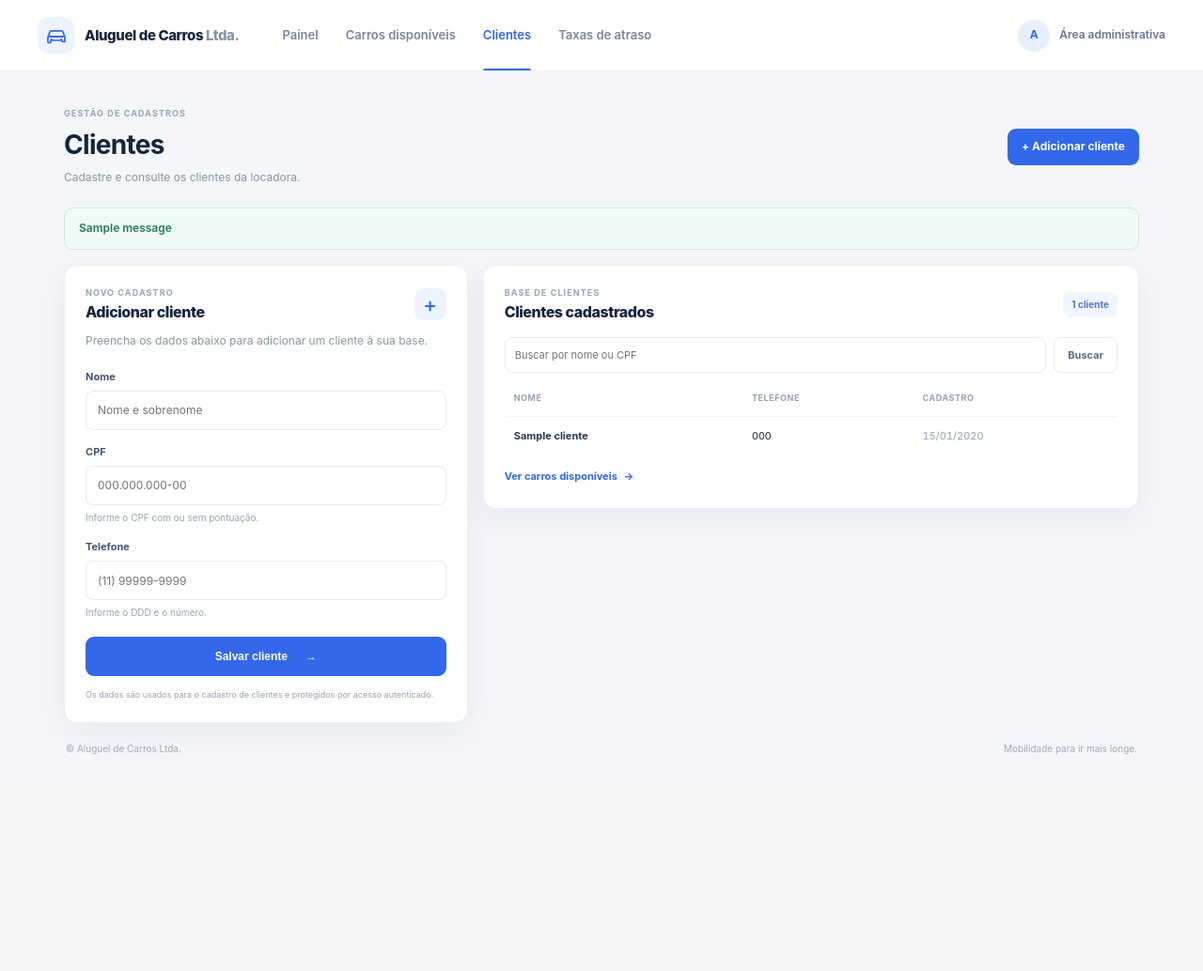
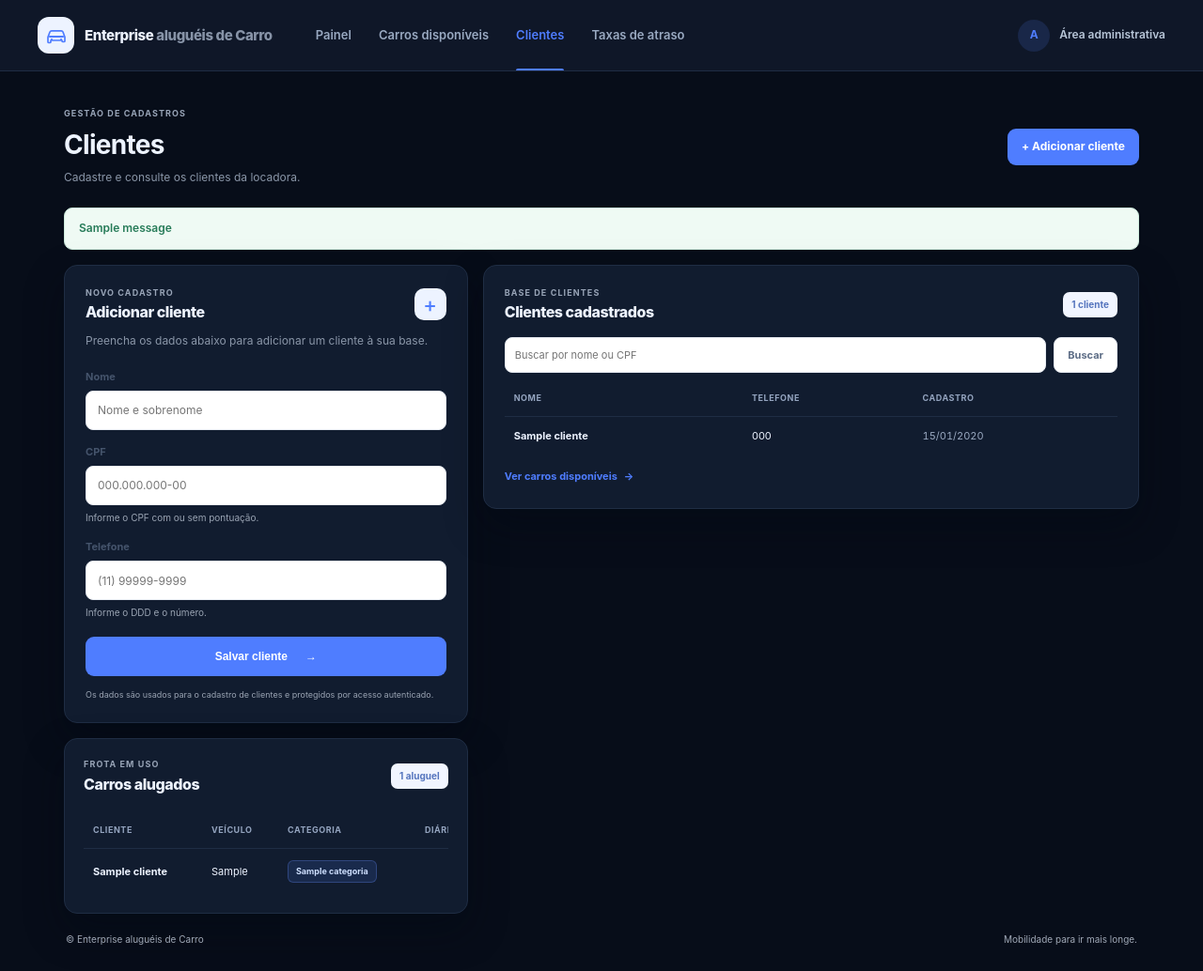
Before and after one commit to yandraketlen-png/projeto-aluguel-de-veiculos-front-end-, a Django app: page /clientes/ in a window 1280 px wide. Shown: the whole page at 94% size. Before the commit the page ends 803 px from the top, so only its background shows below. Run offline with Django 5.2, Linux system fonts and the light colour scheme; a user stored in the database is signed in; tables that the repository leaves empty hold one stand-in row (values such as "Sample post"); one stand-in notice (Sample message) is shown.

Commit message:
feat: improve client access and add vehicle admin registration

```diff
--- a/core/forms.py
+++ b/core/forms.py
@@ -3,7 +3,7 @@ import re
 from django import forms
 
 from .catalogo import CARROS_DISPONIVEIS
-from .models import Cliente
+from .models import Categoria, Cliente, Veiculo
 
 
 class ClienteForm(forms.ModelForm):
@@ -34,6 +34,36 @@ class ClienteForm(forms.ModelForm):
         return re.sub(r"\D", "", self.cleaned_data["telefone"])
 
 
+class VeiculoForm(forms.ModelForm):
+    placa = forms.CharField(
+        label="Placa",
+        help_text="Informe a placa do veículo, sem espaços.",
+        widget=forms.TextInput(attrs={"placeholder": "ABC1D23", "autocomplete": "off"}),
+    )
+    chassi = forms.CharField(
+        label="Nº do chassi",
+        help_text="Informe o número do chassi do veículo.",
+        widget=forms.TextInput(attrs={"placeholder": "9BWZZZ377VT123456", "autocomplete": "off"}),
+    )
+
+    class Meta:
+        model = Veiculo
+        fields = ["nome", "marca", "placa", "chassi", "categoria", "diaria"]
+        widgets = {
+            "nome": forms.TextInput(attrs={"placeholder": "Toyota Corolla"}),
+            "marca": forms.TextInput(attrs={"placeholder": "Toyota"}),
+            "categoria": forms.Select(attrs={"class": "select-input"}),
+            "diaria": forms.NumberInput(attrs={"step": "0.01", "min": "0"}),
+        }
+
+    def clean_placa(self):
+        placa = re.sub(r"\s+", "", self.cleaned_data["placa"]).upper()
+        return placa
+
+    def clean_chassi(self):
+        return self.cleaned_data["chassi"].strip().upper()
+
+
 class AluguelCatalogoForm(forms.Form):
     cliente = forms.ModelChoiceField(
         label="Cliente",
--- a/core/static/core/css/dashboard.css
+++ b/core/static/core/css/dashboard.css
@@ -1,18 +1,18 @@
-:root{color-scheme:light;--bg:#f4f6fa;--surface:#fff;--ink:#17243b;--muted:#7d899d;--line:#e9edf3;--blue:#3268e9;--blue-dark:#2454cb;--navy:#101a30;--orange:#f29a4a;--green:#249675;--shadow:0 10px 35px rgba(24,43,78,.055)}
+:root{color-scheme:dark;--bg:#070d19;--surface:#111c2f;--ink:#edf3ff;--muted:#9aa8bd;--line:#1f2d44;--blue:#4f7dff;--blue-dark:#3f6fe0;--navy:#0d1729;--orange:#f29a4a;--green:#29b07a;--shadow:0 18px 40px rgba(3,9,18,.38)}
 *{box-sizing:border-box}
 body{margin:0;background:var(--bg);color:var(--ink);font-family:Inter,system-ui,-apple-system,"Segoe UI",sans-serif;font-size:14px;line-height:1.55;-webkit-font-smoothing:antialiased}
 a{color:inherit;text-decoration:none}
-.topbar{height:76px;padding:0 max(28px,calc((100vw - 1200px)/2));display:flex;align-items:center;gap:46px;background:#fff;border-bottom:1px solid #edf0f5}
+.topbar{height:76px;padding:0 max(28px,calc((100vw - 1200px)/2));display:flex;align-items:center;gap:46px;background:#0f1728;border-bottom:1px solid var(--line)}
 .brand{display:flex;align-items:center;gap:11px;white-space:nowrap;font-family:Inter,system-ui,sans-serif;font-size:15px;font-weight:800;letter-spacing:-.4px}
 .brand-mark{display:grid;place-items:center;width:39px;height:39px;border-radius:12px;background:#edf3ff;color:var(--blue)}
 .brand-mark svg{width:24px;height:24px}
 .brand-muted{color:#8793a7}
 .topnav{height:100%;display:flex;align-items:center;gap:29px;flex:1}
-.nav-link{height:100%;display:flex;align-items:center;position:relative;color:#79859a;font-size:13px;font-weight:600;transition:color .2s}
+.nav-link{height:100%;display:flex;align-items:center;position:relative;color:#99a9c1;font-size:13px;font-weight:600;transition:color .2s}
 .nav-link:hover,.nav-link.active{color:var(--blue)}
 .nav-link.active:after{content:"";position:absolute;bottom:0;left:0;right:0;height:2px;background:var(--blue);border-radius:3px 3px 0 0}
-.profile-link{display:flex;align-items:center;gap:10px;font-size:12px;font-weight:600;color:#68758a;white-space:nowrap}
-.profile-avatar{width:34px;height:34px;display:grid;place-items:center;border-radius:50%;background:#e8efff;color:var(--blue);font-weight:700}
+.profile-link{display:flex;align-items:center;gap:10px;font-size:12px;font-weight:600;color:#b9c7d9;white-space:nowrap}
+.profile-avatar{width:34px;height:34px;display:grid;place-items:center;border-radius:50%;background:rgba(79,125,255,.15);color:var(--blue);font-weight:700}
 .dashboard{max-width:1200px;margin:0 auto;padding:32px 28px 25px}
 .hero{min-height:265px;position:relative;overflow:hidden;isolation:isolate;display:flex;align-items:center;padding:35px 48px;border-radius:20px;background:linear-gradient(112deg,#111b31 2%,#17294a 56%,#254879 100%);box-shadow:0 18px 42px rgba(16,31,57,.15)}
 .hero:before{content:"";position:absolute;z-index:0;inset:0;background:linear-gradient(90deg,rgba(13,24,44,.96) 0%,rgba(17,31,54,.88) 43%,rgba(17,31,54,.18) 100%)}
@@ -36,14 +36,14 @@ a{color:inherit;text-decoration:none}
 .section-heading{display:flex;align-items:end;justify-content:space-between;margin:31px 0 14px}
 .section-kicker{color:#98a4b7;font-size:9px;letter-spacing:1.1px}
 h2{margin:4px 0 0;font-family:Inter,system-ui,sans-serif;font-size:18px;line-height:1.35;letter-spacing:-.45px;font-weight:800}
-.period-pill,.panel-badge{display:inline-flex;align-items:center;gap:9px;padding:7px 11px;border:1px solid var(--line);border-radius:8px;background:#fff;color:#77849a;font-size:10px;font-weight:600}
+.period-pill,.panel-badge{display:inline-flex;align-items:center;gap:9px;padding:7px 11px;border:1px solid var(--line);border-radius:8px;background:rgba(17,28,47,.9);color:#c1d0eb;font-size:10px;font-weight:600}
 .live-dot{width:6px;height:6px;background:#37b98a;box-shadow:none}
 .filters{display:flex;gap:7px;flex-wrap:wrap;margin-bottom:16px}
-.filters a{padding:7px 12px;border:1px solid #e6eaf1;border-radius:8px;background:#fff;color:#76839a;font-size:11px;font-weight:600;transition:all .18s}
-.filters a:hover{border-color:#b9caf5;color:var(--blue)}
-.filters a.on{border-color:var(--blue);background:var(--blue);color:#fff;box-shadow:0 4px 10px rgba(50,104,233,.16)}
+.filters a{padding:7px 12px;border:1px solid var(--line);border-radius:8px;background:rgba(17,28,47,.9);color:#b6c3d8;font-size:11px;font-weight:600;transition:all .18s}
+.filters a:hover{border-color:#7ea0ff;color:var(--blue)}
+.filters a.on{border-color:var(--blue);background:var(--blue);color:#fff;box-shadow:0 4px 10px rgba(79,125,255,.2)}
 .stats-grid{display:grid;grid-template-columns:repeat(4,minmax(0,1fr));gap:14px}
-.stat-card,.panel{min-width:0;border:1px solid #edf0f5;border-radius:14px;background:var(--surface);box-shadow:var(--shadow)}
+.stat-card,.panel{min-width:0;border:1px solid var(--line);border-radius:14px;background:var(--surface);box-shadow:var(--shadow)}
 .stat-card{padding:17px 18px 15px;transition:transform .2s,box-shadow .2s}
 .stat-card:hover{transform:translateY(-2px);box-shadow:0 15px 32px rgba(24,43,78,.09)}
 .stat-top{display:flex;align-items:center;gap:10px}
@@ -63,16 +63,16 @@ h2{margin:4px 0 0;font-family:Inter,system-ui,sans-serif;font-size:18px;line-hei
 .panel{padding:20px}
 .panel-heading{display:flex;align-items:center;justify-content:space-between;gap:16px;margin-bottom:19px}
 .panel-heading h2{font-size:16px}
-.panel-badge{padding:5px 8px;background:#f7f9fc;font-size:9px}
+.panel-badge{padding:5px 8px;background:rgba(79,125,255,.12);color:#dfe9ff;border-color:rgba(79,125,255,.25);font-size:9px}
 .bars{display:grid;gap:17px}
 .bar{display:grid;gap:8px}
-.bar-label{display:flex;justify-content:space-between;gap:15px;color:#65738a;font-size:11px}
-.bar-label strong{color:#26354d;font-size:11px;font-variant-numeric:tabular-nums}
-.track{height:7px;overflow:hidden;border-radius:10px;background:#eef1f7}
+.bar-label{display:flex;justify-content:space-between;gap:15px;color:#a3afc6;font-size:11px}
+.bar-label strong{color:#edf3ff;font-size:11px;font-variant-numeric:tabular-nums}
+.track{height:7px;overflow:hidden;border-radius:10px;background:#1c2a3f}
 .fill{height:100%;min-width:2px;border-radius:10px;background:linear-gradient(90deg,#4c7df0,#80a4ff);transition:width .5s}
-.empty-note{padding:15px;border-radius:9px;background:#f7f9fc;color:#8995a8;font-size:12px}
-.fleet-panel{position:relative;overflow:hidden;padding:0;background:#fff}
-.fleet-art{height:132px;position:relative;overflow:hidden;background:linear-gradient(125deg,#e9f0ff,#f0f4fc)}
+.empty-note{padding:15px;border-radius:9px;background:#162232;color:#aab8cc;font-size:12px}
+.fleet-panel{position:relative;overflow:hidden;padding:0;background:var(--surface)}
+.fleet-art{height:132px;position:relative;overflow:hidden;background:linear-gradient(125deg,#1a2b46,#17273d)}
 .fleet-art:before,.fleet-art:after{content:"";position:absolute;border:1px solid rgba(50,104,233,.08);border-radius:50%}
 .fleet-art:before{width:200px;height:200px;right:-20px;top:-108px}
 .fleet-art:after{width:140px;height:140px;right:10px;top:-78px}
@@ -87,14 +87,14 @@ h2{margin:4px 0 0;font-family:Inter,system-ui,sans-serif;font-size:18px;line-hei
 .table-panel .panel-heading{margin-bottom:13px}
 .sc{overflow-x:auto}
 table{width:100%;min-width:650px;border-collapse:collapse;font-size:11px}
-th,td{padding:12px 10px;border-bottom:1px solid #eff2f6;text-align:left;white-space:nowrap}
-th{color:#97a2b3;font-size:9px;font-weight:700;letter-spacing:.55px;text-transform:uppercase}
+th,td{padding:12px 10px;border-bottom:1px solid var(--line);text-align:left;white-space:nowrap}
+th{color:#94a4bf;font-size:9px;font-weight:700;letter-spacing:.55px;text-transform:uppercase}
 tbody tr:last-child td{border-bottom:0}
-tbody tr:hover{background:#fafbfd}
+tbody tr:hover{background:#18263c}
 .r{text-align:right}
-.muted-cell{color:#94a0b2;font-variant-numeric:tabular-nums}
-.customer-cell{color:#293951;font-weight:700}
-.tag{display:inline-flex;padding:4px 8px;border:1px solid #e6edfb;border-radius:6px;background:#f4f7ff;color:#5075c4;font-size:9px;font-weight:700}
+.muted-cell{color:#9aa9c1;font-variant-numeric:tabular-nums}
+.customer-cell{color:#edf3ff;font-weight:700}
+.tag{display:inline-flex;padding:4px 8px;border:1px solid rgba(106,144,255,.28);border-radius:6px;background:rgba(79,125,255,.14);color:#cfe0ff;font-size:9px;font-weight:700}
 .late{color:#d9753d;font-weight:700}
 .ok{color:#249675}
 .empty-table{padding:22px 10px;color:#98a3b3;text-align:center}
@@ -106,8 +106,8 @@ tbody tr:hover{background:#fafbfd}
 .rate-row p{margin:2px 0 0;color:#929daf;font-size:10px}
 .rate-table{min-width:420px}
 .rate-table th,.rate-table td{padding:9px 7px;font-size:10px}
-.simulator-panel{position:relative;overflow:hidden;background:linear-gradient(145deg,#fff,#f8faff)}
-.simulator-panel:after{content:"";position:absolute;right:-55px;top:-70px;width:180px;height:180px;border:1px solid rgba(50,104,233,.07);border-radius:50%;box-shadow:0 0 0 22px rgba(50,104,233,.025),0 0 0 44px rgba(50,104,233,.018);pointer-events:none}
+.simulator-panel{position:relative;overflow:hidden;background:linear-gradient(145deg,#111c2e,#17283d)}
+.simulator-panel:after{content:"";position:absolute;right:-55px;top:-70px;width:180px;height:180px;border:1px solid rgba(79,125,255,.14);border-radius:50%;box-shadow:0 0 0 22px rgba(79,125,255,.035),0 0 0 44px rgba(79,125,255,.02);pointer-events:none}
 .simulator-panel h2{position:relative;z-index:1;margin-top:7px}
 .sim-intro{max-width:290px;margin:8px 0 17px;color:#909bad;font-size:11px}
 .sim{position:relative;z-index:1;display:grid;grid-template-columns:1fr 1fr;gap:10px}
--- a/core/templates/core/clientes.html
+++ b/core/templates/core/clientes.html
@@ -4,16 +4,16 @@
 {% load static %}
 <meta charset="utf-8">
 <meta name="viewport" content="width=device-width, initial-scale=1">
-<title>Clientes | Aluguel de Carros Ltda.</title>
+<title>Clientes | Enterprise aluguéis de Carro</title>
 <link rel="stylesheet" href="{% static 'core/css/dashboard.css' %}">
 </head>
 <body>
 <header class="topbar">
-  <a class="brand" href="/" aria-label="Aluguel de Carros Ltda. - início">
+  <a class="brand" href="/" aria-label="Enterprise aluguéis de Carro - início">
     <span class="brand-mark" aria-hidden="true">
       <svg viewBox="0 0 24 24" fill="none"><path d="M3 13.5 5.1 8a2 2 0 0 1 1.8-1.2h10.2A2 2 0 0 1 19 8l2 5.5v4a1 1 0 0 1-1 1h-1a1 1 0 0 1-1-1V17H6v1.5a1 1 0 0 1-1 1H4a1 1 0 0 1-1-1v-4Z" stroke="currentColor" stroke-width="1.7" stroke-linejoin="round"/><path d="M5 13h14M7 16h.01M17 16h.01" stroke="currentColor" stroke-width="2.2" stroke-linecap="round"/></svg>
     </span>
-    <span>Aluguel de Carros <span class="brand-muted">Ltda.</span></span>
+    <span>Enterprise <span class="brand-muted">aluguéis de Carro</span></span>
   </a>
   <nav class="topnav" aria-label="Navegação principal">
     <a class="nav-link" href="/">Painel</a>
@@ -77,8 +77,27 @@
       </table></div>
       <a class="inline-link api-client-link" href="/carros/">Ver carros disponíveis <span aria-hidden="true">→</span></a>
     </article>
+
+    <article class="panel client-rentals-panel">
+      <div class="panel-heading"><div><span class="section-kicker">FROTA EM USO</span><h2>Carros alugados</h2></div><span class="count-pill">{{ alugueis|length }} aluguel{{ alugueis|length|pluralize:"s" }}</span></div>
+      <div class="sc"><table class="clients-table">
+        <thead><tr><th>Cliente</th><th>Veículo</th><th>Categoria</th><th>Diárias</th></tr></thead>
+        <tbody>
+        {% for aluguel in alugueis %}
+        <tr>
+          <td class="customer-cell">{{ aluguel.cliente.nome }}</td>
+          <td>{{ aluguel.veiculo }}</td>
+          <td><span class="tag">{{ aluguel.categoria.nome }}</span></td>
+          <td class="r">{{ aluguel.diarias }}</td>
+        </tr>
+        {% empty %}
+        <tr><td colspan="4" class="empty-table">Nenhum carro alugado no momento.</td></tr>
+        {% endfor %}
+        </tbody>
+      </table></div>
+    </article>
   </section>
-  <footer class="footer"><span>© Aluguel de Carros Ltda.</span><span>Mobilidade para ir mais longe.</span></footer>
+  <footer class="footer"><span>© Enterprise aluguéis de Carro</span><span>Mobilidade para ir mais longe.</span></footer>
 </main>
 </body>
 </html>
--- a/core/urls.py
+++ b/core/urls.py
@@ -12,6 +12,7 @@ router.register("taxas-atraso", api.TaxasAtrasoViewSet, basename="taxas-atraso")
 urlpatterns = [
     path("", views.dashboard, name="dashboard"),
     path("carros/", views.carros_disponiveis, name="carros-disponiveis"),
+    path("veiculos/", views.veiculos_admin, name="veiculos-admin"),
     path("clientes/", views.clientes, name="clientes"),
     path("alugueis/novo/", views.novo_aluguel, name="novo-aluguel"),
     path("taxas-atraso/", views.taxas_atraso, name="pagina-taxas-atraso"),
--- a/core/views.py
+++ b/core/views.py
@@ -6,7 +6,7 @@ from django.contrib.auth.decorators import login_required
 from django.db.models import Q
 from django.shortcuts import redirect, render
 
-from .forms import AluguelCatalogoForm, ClienteForm
+from .forms import AluguelCatalogoForm, ClienteForm, VeiculoForm
 from .catalogo import CARROS_DISPONIVEIS
 from .models import (
     LIMITE_FAIXA_HORA,
@@ -15,6 +15,7 @@ from .models import (
     Aluguel,
     Categoria,
     Cliente,
+    Veiculo,
     FAIXAS_ATRASO,
 )
 
@@ -126,6 +127,21 @@ def taxas_atraso(request):
 
 
 @login_required(login_url="/api-auth/login/")
+def veiculos_admin(request):
+    form = VeiculoForm(request.POST if request.method == "POST" else None)
+    if request.method == "POST" and form.is_valid():
+        form.save()
+        messages.success(request, "Veículo cadastrado com sucesso.")
+        return redirect("veiculos-admin")
+
+    veiculos = Veiculo.objects.select_related("categoria").all()
+    return render(request, "core/veiculos_admin.html", {
+        "form": form,
+        "veiculos": veiculos,
+    })
+
+
+@login_required(login_url="/api-auth/login/")
 def clientes(request):
     form = ClienteForm(request.POST if request.method == "POST" else None)
     if request.method == "POST" and form.is_valid():
@@ -142,8 +158,11 @@ def clientes(request):
             consulta |= Q(cpf__icontains=digitos)
         lista_clientes = lista_clientes.filter(consulta)
 
+    alugueis = Aluguel.objects.select_related("cliente", "categoria").all()
+
     return render(request, "core/clientes.html", {
         "form": form,
         "clientes": lista_clientes,
+        "alugueis": alugueis,
         "busca": busca,
     })
```
Also changed, not shown: core/admin.py (+8 -1 lines), core/models.py (+19 -0 lines), core/templates/core/carros.html (+4 -4 lines), core/templates/core/dashboard.html (+7 -5 lines), core/templates/core/novo_aluguel.html (+4 -4 lines), core/templates/core/taxas_atraso.html (+4 -4 lines), core/templates/core/veiculos_admin.html (added, +96 -0 lines), core/tests.py (+52 -0 lines), README.md, core/migrations/0003_veiculo.py (added).
